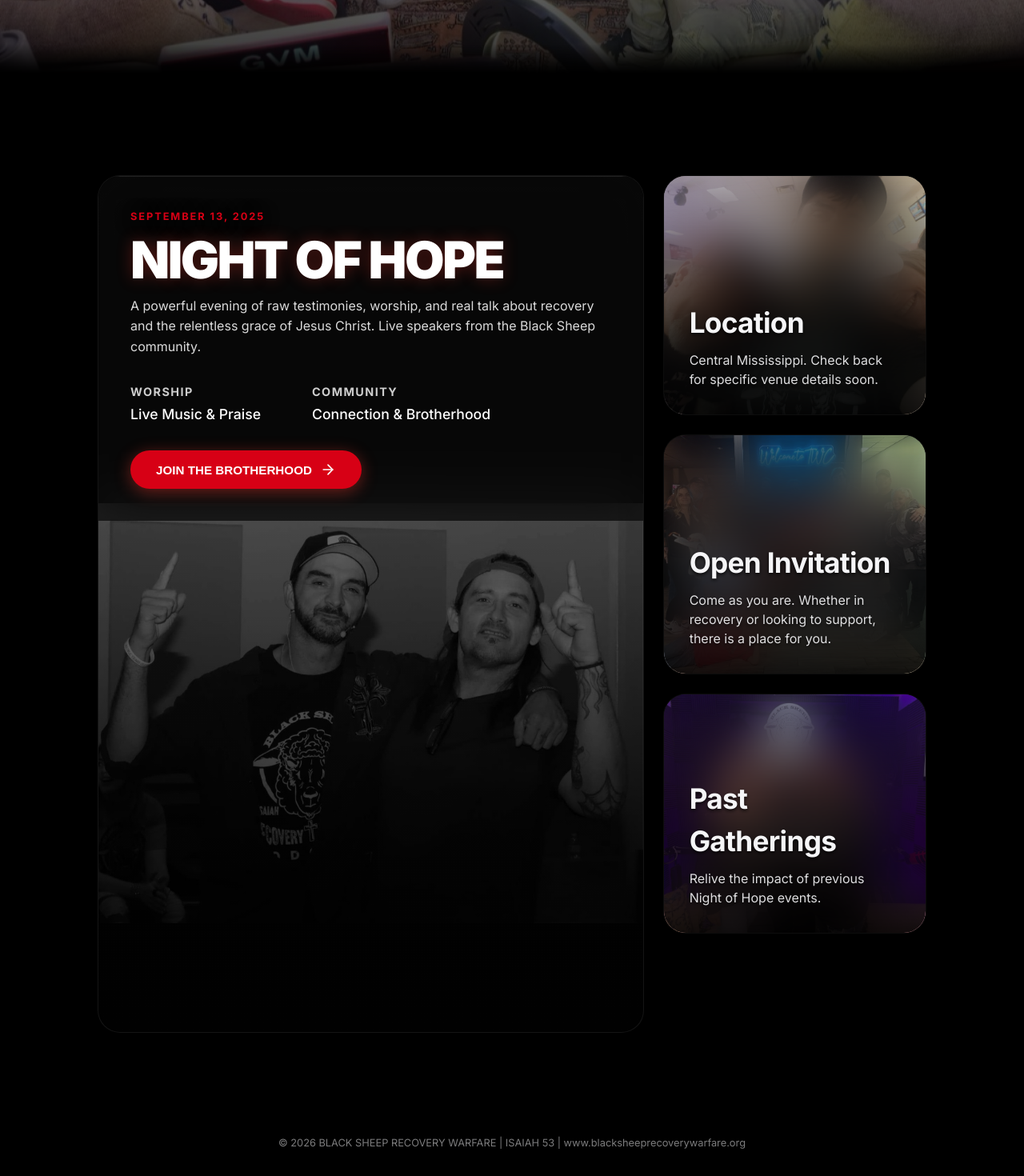
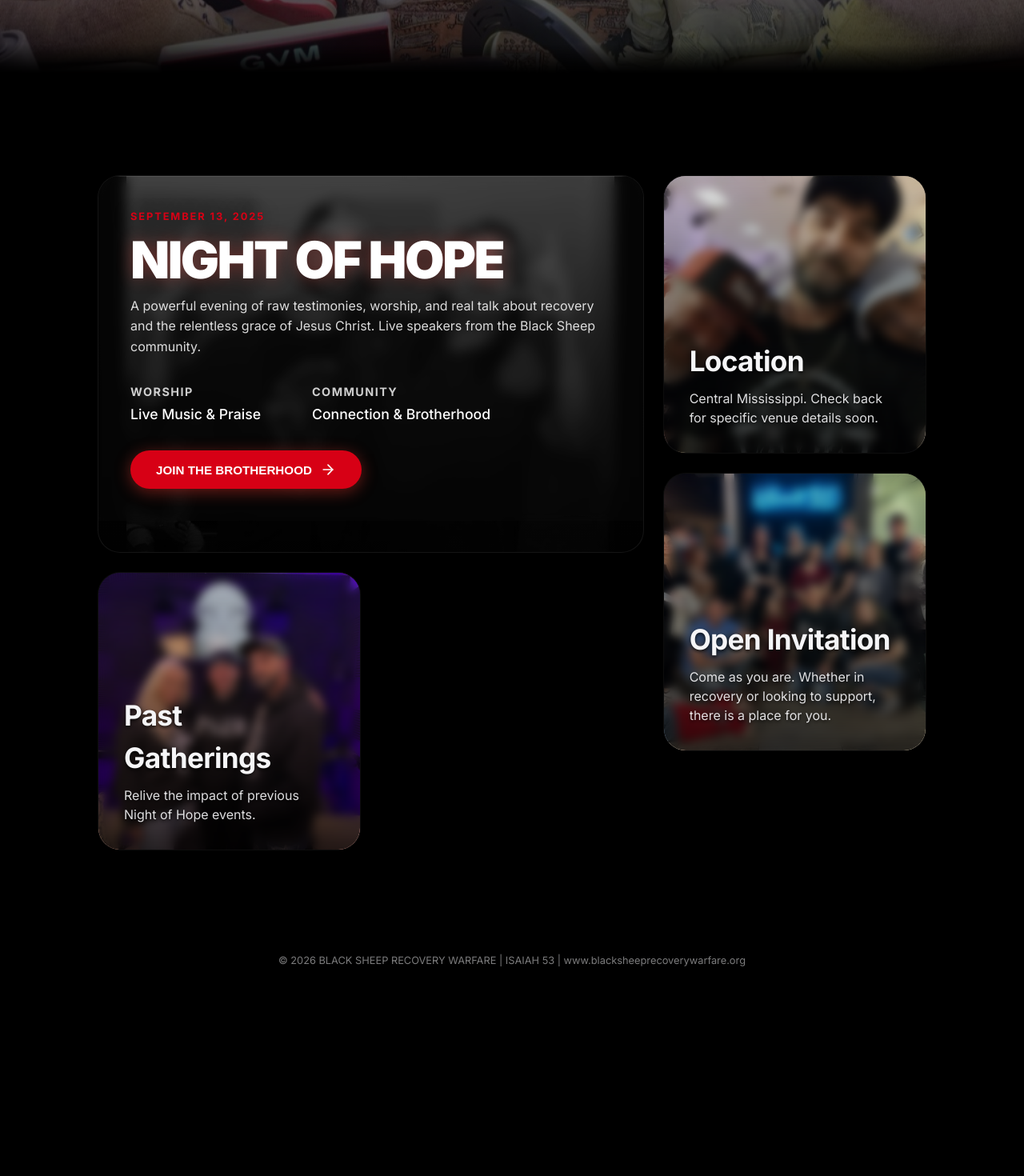
Before and after one commit to Power-Digital-Media/blacksheep-recovery-warfare, a React (Vite) app: page /events in a window 1280 px wide. Shown: the part 777-2247 px from the top of the page at 80% size. After the commit the page ends 2019 px from the top, so only its background shows below. Built offline with nearby package versions, Linux system fonts and the light colour scheme; grey boxes are pictures that could not be loaded.

Commit message:
style: unblur gatherings cards and fix mobile squishing

```diff
--- a/src/pages/Events.jsx
+++ b/src/pages/Events.jsx
@@ -122,7 +122,7 @@
                         {/* LOGISTICS */}
                         <EventCard
                             image="/community_selfie.jpg?v=1"
-                            className="span-4 row-2 logistics-card location-card"
+                            className="span-4 row-3 logistics-card location-card"
                             onActiveChange={handleActiveChange}
                         >
                             <div className="card-overlay">
@@ -133,7 +133,7 @@
 
                         <EventCard
                             image="/community_large.jpg?v=1"
-                            className="span-4 row-2 logistics-card invitation-card"
+                            className="span-4 row-3 logistics-card invitation-card"
                             onActiveChange={handleActiveChange}
                         >
                             <div className="card-overlay">
@@ -144,7 +144,7 @@
 
                         <EventCard
                             image="/community_studio_small.jpg?v=1"
-                            className="span-4 row-2 logistics-card community-card"
+                            className="span-4 row-3 logistics-card community-card"
                             onActiveChange={handleActiveChange}
                         >
                             <div className="card-overlay">
@@ -172,9 +172,9 @@
                 }
 
                 .event-content-wrapper {
-                    background: rgba(10, 10, 10, 0.7);
-                    backdrop-filter: blur(30px);
-                    -webkit-backdrop-filter: blur(30px);
+                    background: rgba(10, 10, 10, 0.4); /* Much more transparent */
+                    backdrop-filter: blur(8px); /* Significantly unblurred */
+                    -webkit-backdrop-filter: blur(8px);
                     border-top: 1px solid rgba(255, 255, 255, 0.1);
                     padding: 2.5rem;
                     width: 100%;
@@ -244,9 +244,9 @@
                 }
 
                 .card-overlay {
-                    background: linear-gradient(to top, rgba(0,0,0,0.9), rgba(0,0,0,0.2));
-                    backdrop-filter: blur(30px);
-                    -webkit-backdrop-filter: blur(30px);
+                    background: linear-gradient(to top, rgba(0,0,0,0.8), rgba(0,0,0,0.1));
+                    backdrop-filter: blur(6px); /* Very light blur to show image through */
+                    -webkit-backdrop-filter: blur(6px);
                     width: 100%;
                     height: 100%;
                     padding: 2rem;
@@ -263,8 +263,9 @@
                     .event-description { font-size: 1rem; margin-bottom: 1.5rem; }
                     .event-details-row { flex-direction: column; gap: 1.5rem; }
                     .event-cta { width: 100%; justify-content: center; margin-top: 1rem; }
-                    .featured-event-card { align-items: flex-end; }
+                    .featured-event-card { align-items: flex-end; height: 450px; } /* Forced height instead of row span solely */
                     .event-content-wrapper { padding: 1.5rem; }
+                    .logistics-card { height: 350px; } /* Larger cards on mobile */
                 }
             `}</style>
             </div>
```
